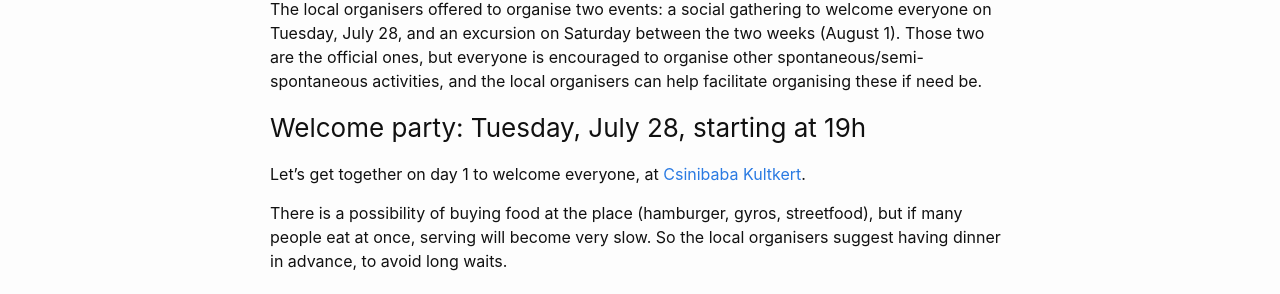
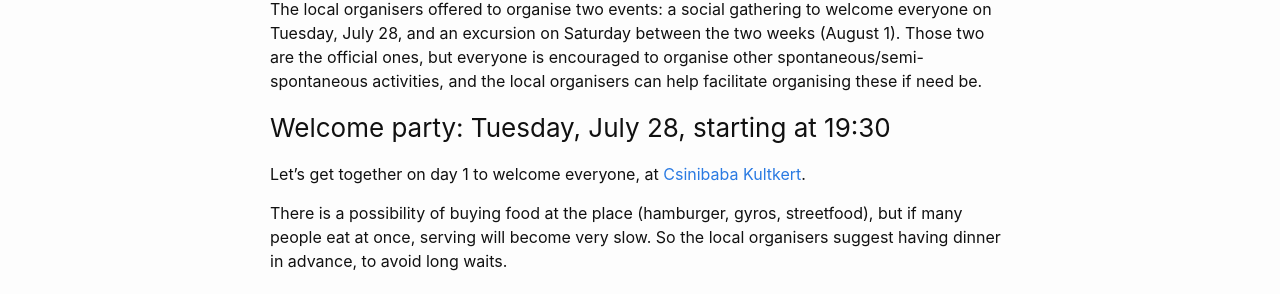
Before and after one commit to ovaschool/ovaschool.github.io, a Jekyll site: the page built from staticpages/ova2026-social.markdown, in a window 1280 px wide. Shown: the part 219-513 px from the top of the page. Built offline with Jekyll 4.4.1, drawn with Linux system fonts in a browser that asks for light colours.

Commit message:
Update ova2026-social.markdown

```diff
--- a/staticpages/ova2026-social.markdown
+++ b/staticpages/ova2026-social.markdown
@@ -7,7 +7,7 @@ exclude: true
 
 The local organisers offered to organise two events: a social gathering to welcome everyone on Tuesday, July 28, and an excursion on Saturday between the two weeks (August 1). Those two are the official ones, but everyone is encouraged to organise other spontaneous/semi-spontaneous activities, and the local organisers can help facilitate organising these if need be.
 
-### Welcome party: Tuesday, July 28, starting at 19h
+### Welcome party: Tuesday, July 28, starting at 19:30
 
 Let's get together on day 1 to welcome everyone, at [Csinibaba Kultkert](https://visitdebrecen.com/eat-drink/csinibaba-kultkert/).
 
```
